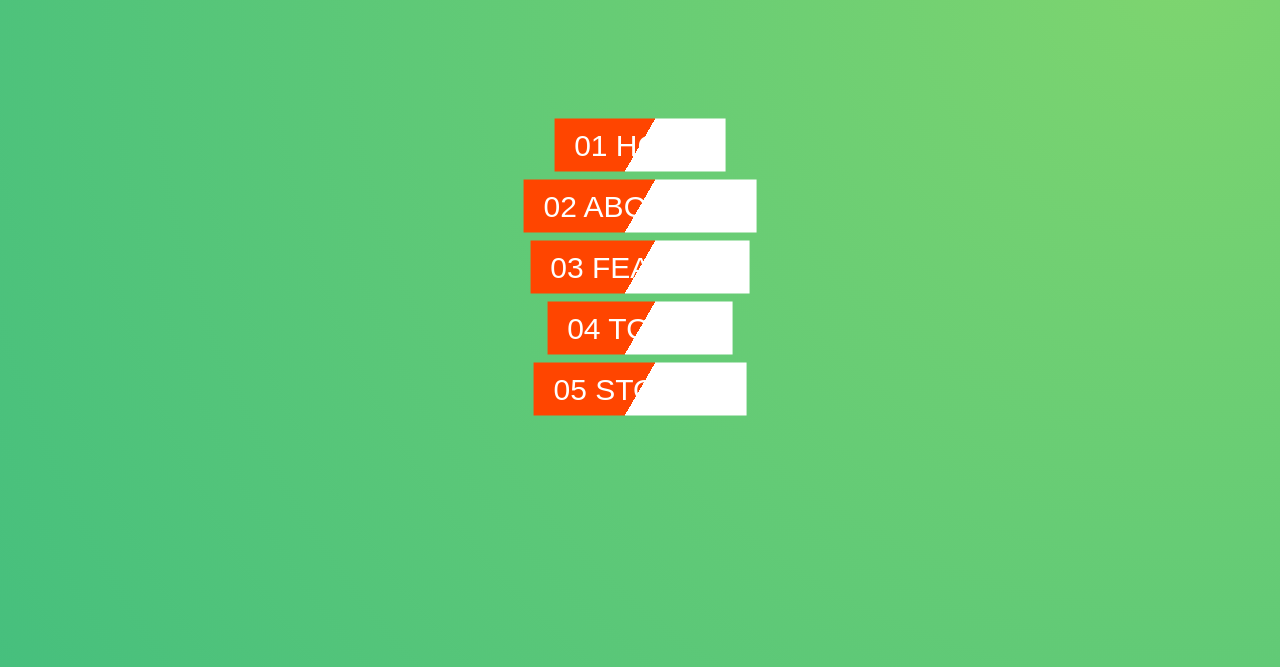
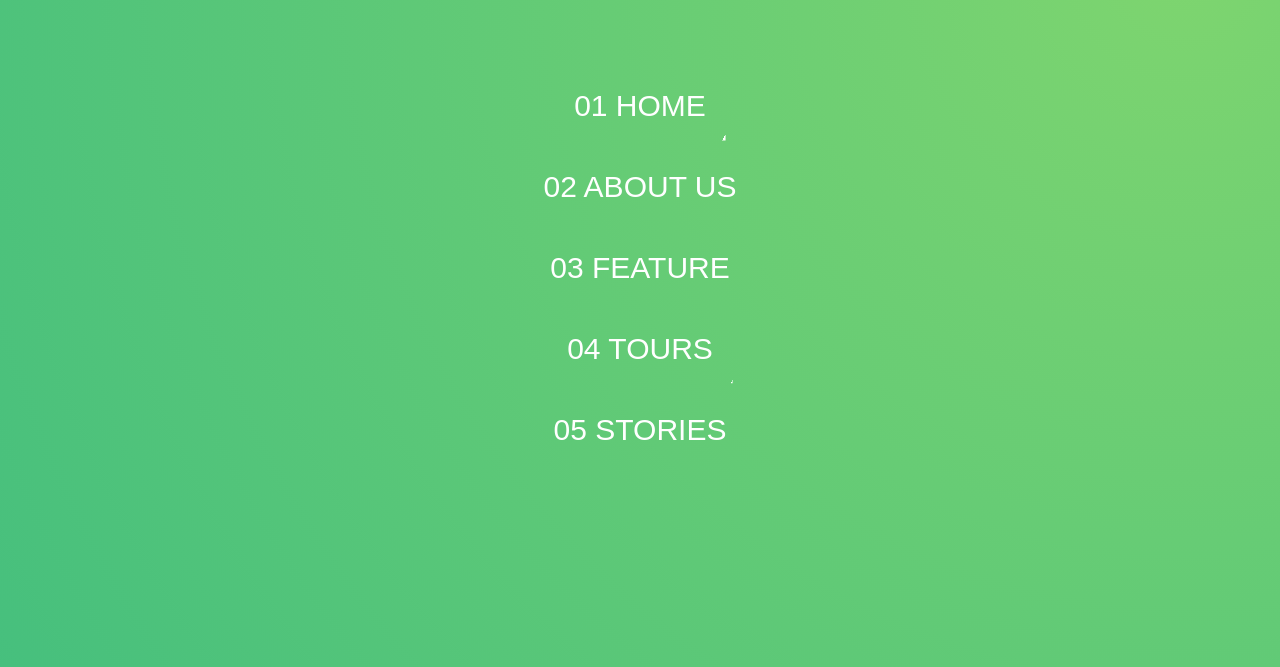
Before and after one commit to ranggasenatama/Nature-Web-PRoject, a website: page index.html in a window 1280 px wide. Shown: the part 133-800 px from the top of the page. Drawn offline with Linux system fonts and the light colour scheme.

Commit message:
navigation--2

```diff
--- a/sass/layout/_navigation.scss
+++ b/sass/layout/_navigation.scss
@@ -48,16 +48,29 @@
 
     &__item{
         margin: 1rem;
+        backface-visibility: hidden;
     }
 
     &__link{
+        &:link,
+        &:visited{
+            display: inline-block;
             font-size: 3rem;
             font-weight: 300;
             padding: 1rem 2rem;
             color: $color-white;
             text-decoration: none;
             text-transform: uppercase;
-        background-image: linear-gradient(120deg,orangered 0%, orangered 50%, $color-white 50%);
-        background-size: 100%;
+            background-image: linear-gradient(120deg,transparent 0%, transparent 50%, $color-white 50%);
+            background-size: 220%;
+            transition: all 0.4s;
+        }
+
+        &:hover,
+        &:active{
+            background-position: 100%;
+            color: $color-primary;
+            transform: translateX(1rem);
         }
     }
+}
```
Also changed, not shown: css/style.css. Lines whose indentation alone changed are shown as unchanged.
